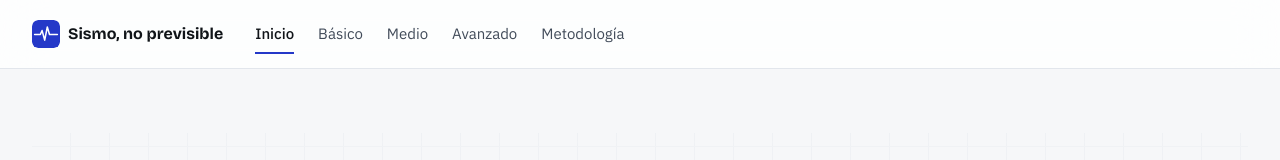
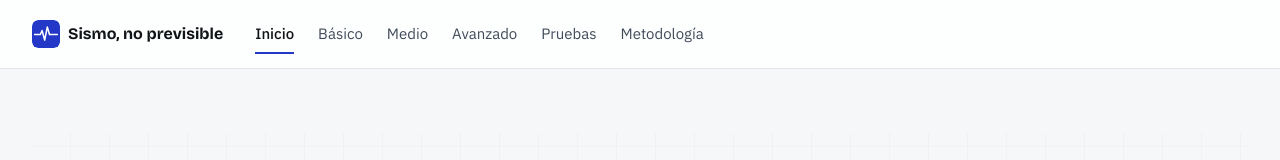
Before and after one commit to nicolas2601/ciai-riesgo-avanzado, a React (Vite) app in the folder app/web/: page / in a window 1280 px wide. Shown: the top 160 px of the page. Built offline with nearby package versions, Linux system fonts and the light colour scheme; no server answers.

Commit message:
feat(web): wire the Pruebas route and navigation

```diff
--- a/app/web/src/App.tsx
+++ b/app/web/src/App.tsx
@@ -5,12 +5,14 @@ import { Basico } from './pages/Basico.tsx'
 import { Medio } from './pages/Medio.tsx'
 import { Avanzado } from './pages/Avanzado.tsx'
 import { Metodologia } from './pages/Metodologia.tsx'
+import Pruebas from './pages/Pruebas.tsx'
 
 const RUTAS: Record<string, () => React.JSX.Element> = {
   '/': Inicio,
   '/basico': Basico,
   '/medio': Medio,
   '/avanzado': Avanzado,
+  '/pruebas': Pruebas,
   '/metodologia': Metodologia,
 }
 
--- a/app/web/src/components/Shell.tsx
+++ b/app/web/src/components/Shell.tsx
@@ -7,6 +7,7 @@ export const PAGINAS = [
   { to: '/basico', texto: 'Básico' },
   { to: '/medio', texto: 'Medio' },
   { to: '/avanzado', texto: 'Avanzado' },
+  { to: '/pruebas', texto: 'Pruebas' },
   { to: '/metodologia', texto: 'Metodología' },
 ] as const
 
```
